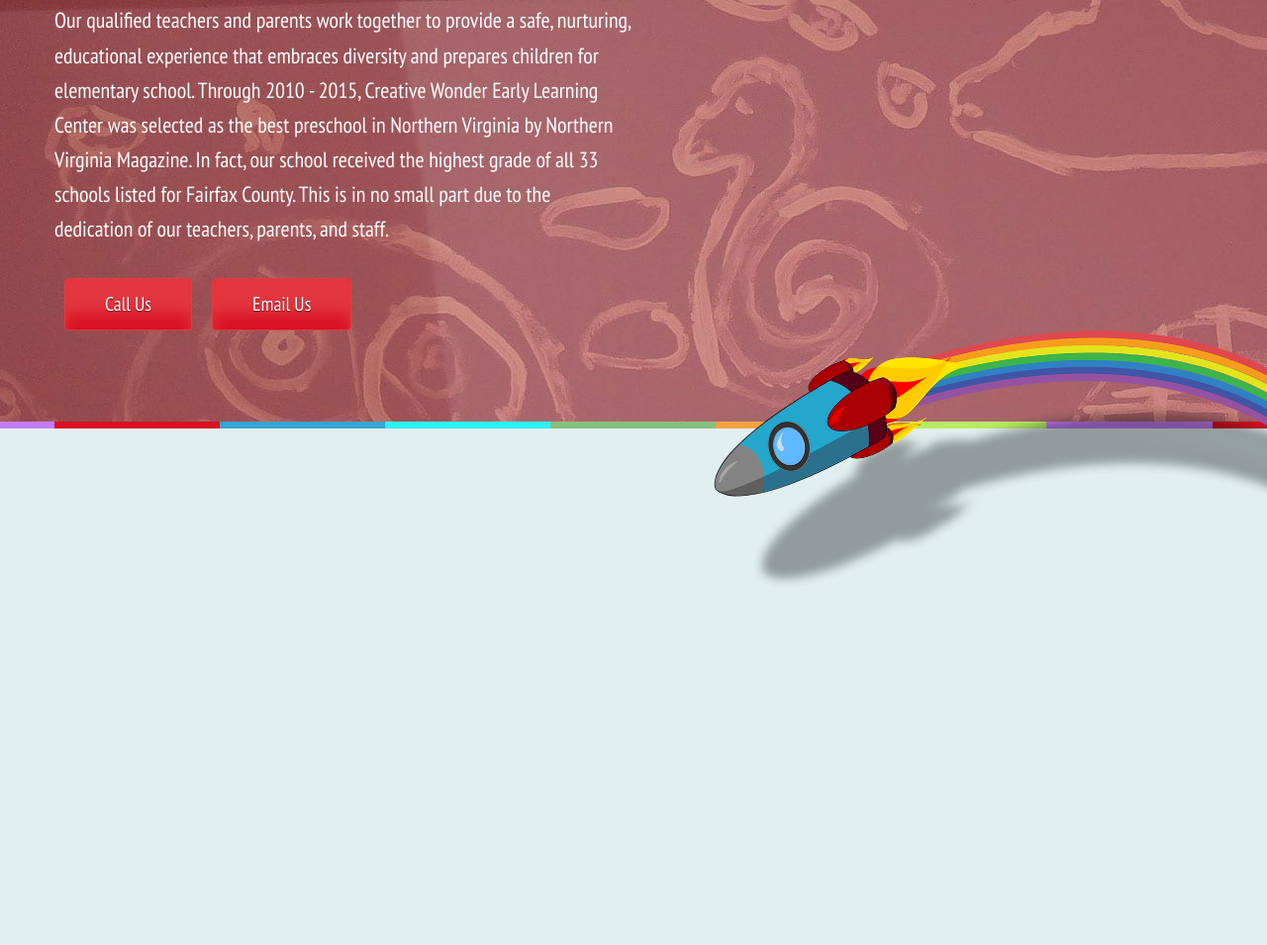
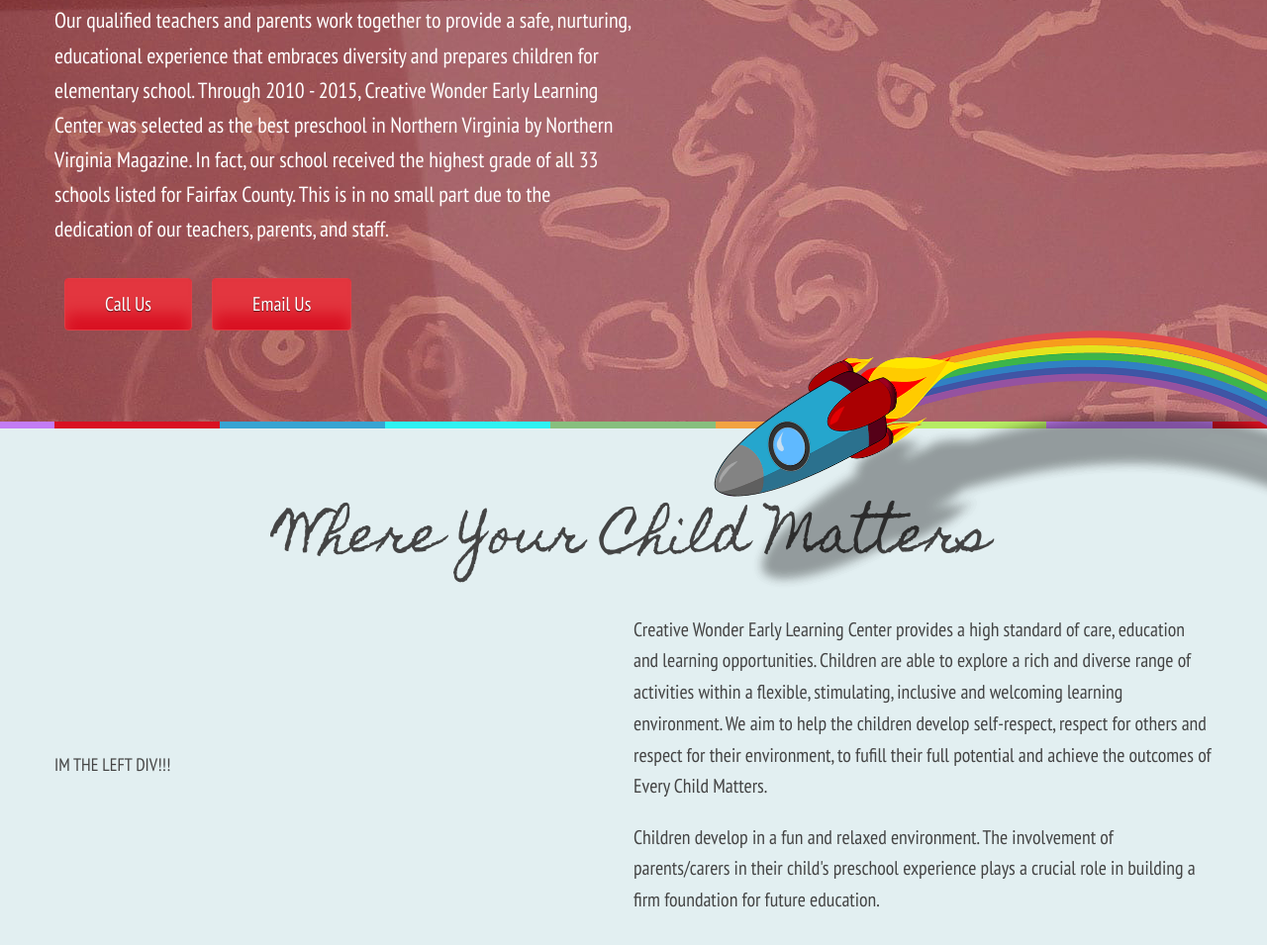
Before and after one commit to joey80/creative-wonder, a website: page app/index.html in a window 1280 px wide. Shown: the part 187-1142 px from the top of the page at 99% size. Drawn offline with Linux system fonts and the light colour scheme; a web font is replaced by a local one.

Commit message:
fixed up the grid and worked on intro section

```diff
--- a/app/assets/styles/base/_grid.css
+++ b/app/assets/styles/base/_grid.css
@@ -10,6 +10,7 @@
 
 .grid {
 	display: flex;
+	flex-direction: row;
 	max-width: 1170px;
 	height: inherit;
 	margin: 0 auto;
@@ -27,16 +28,17 @@
 	&__cell {
 
 		&--full {
-			flex: none;
-			width: 100%;
+			display: flex;
+			flex: 1 100%;
 		}
 
 		&--half {
-			flex: none;
-			width: 100%;
+			flex: 1;
+			flex-basis: 100%;
 
 			@mixin mediumScreen {
-				width: 50%;
+				max-width: 50%;
+				flex: 1;
 			}
 		}
 
@@ -47,9 +49,21 @@
 		&--quarter {
 			width: 25%;
 		}
+
+		&--center {
+			justify-content: center;
+		}
 	}
 
 	&--gutter {
 		margin: 1em 0 0 1em;
 	}
+
+	&--wrap {
+		flex-wrap: wrap;
+
+		@mixin mediumScreen {
+			flex-wrap: nowrap;
+		}
+	}
 }
--- /dev/null
+++ b/app/assets/styles/modules/_intro.css
@@ -0,0 +1,41 @@
+/*
+
+
+// ==========================================================================
+// Intro Styles
+// ==========================================================================
+
+
+*/
+
+.intro {
+
+	&__title {
+		font-family: 'Homemade Apple', cursive;
+		font-size: 1.5em;
+		padding: 30px 0px 30px 0px;
+
+		@mixin mediumScreen {
+			font-size: 2.8em;
+			padding: 40px;
+		}
+
+		@mixin largeScreen {
+
+		}
+	}
+
+	&__content {
+		font-size: 1em;
+		line-height: 1.7em;
+
+		@mixin mediumScreen {
+
+		}
+
+		@mixin largeScreen {
+			font-size: 1.1em;
+			line-height: 1.6em;
+		}
+	}
+}
--- a/app/assets/styles/styles.css
+++ b/app/assets/styles/styles.css
@@ -7,3 +7,4 @@
 @import "modules/_header";
 @import "modules/_menu";
 @import "modules/_large-hero";
+@import "modules/_intro";
--- a/app/index.html
+++ b/app/index.html
@@ -88,6 +88,32 @@
     <!-- LARGE HERO BLOCK ENDS -->
 
 
+    <!-- INTRO BLOCK STARTS -->
+    <div class="intro">
+      <!-- INTRO BLOCK GRID STARTS -->
+      <div class="grid grid--padded">
+        <div class="intro__title grid__cell--full grid__cell--center">
+          Where Your Child Matters
+        </div>
+      </div>
+      <div class="grid grid--padded grid--wrap">
+        <div class="grid__cell grid__cell--half">
+          IM THE LEFT DIV!!!
+        </div>
+        <div class="intro__content grid__cell grid__cell--half">
+          <p>Creative Wonder Early Learning Center provides a high standard of care, education and learning opportunities.
+            Children are able to explore a rich and diverse range of activities within a flexible, stimulating, inclusive
+            and welcoming learning environment. We aim to help the children develop self-respect, respect for others and
+            respect for their environment, to fufill their full potential and achieve the outcomes of Every Child Matters.</p>
+          <p>Children develop in a fun and relaxed environment. The involvement of parents/carers in their child's
+            preschool experience plays a crucial role in building a firm foundation for future education.</p>
+        </div>
+      </div>
+      <!-- INTRO BLOCK GRID ENDS -->
+    </div>
+    <!-- INTRO BLOCK ENDS -->
+
+
 
   <p />&nbsp;
   <p />&nbsp;
--- a/app/temp/styles/styles.css
+++ b/app/temp/styles/styles.css
@@ -496,6 +496,10 @@
     display: -webkit-box;
     display: -ms-flexbox;
     display: flex;
+    -webkit-box-orient: horizontal;
+    -webkit-box-direction: normal;
+    -ms-flex-direction: row;
+        flex-direction: row;
     max-width: 1170px;
     height: inherit;
     margin: 0 auto;
@@ -518,22 +522,28 @@
 }
 
 .grid__cell--full {
-    -webkit-box-flex: 0;
-    -ms-flex: none;
-        flex: none;
-    width: 100%;
+    display: -webkit-box;
+    display: -ms-flexbox;
+    display: flex;
+    -webkit-box-flex: 1;
+    -ms-flex: 1 100%;
+        flex: 1 100%;
 }
 
 .grid__cell--half {
-    -webkit-box-flex: 0;
-    -ms-flex: none;
-        flex: none;
-    width: 100%;
+    -webkit-box-flex: 1;
+    -ms-flex: 1;
+        flex: 1;
+    -ms-flex-preferred-size: 100%;
+    flex-basis: 100%;
 }
 
 @media (min-width: 790px) {
     .grid__cell--half {
-        width: 50%;
+        max-width: 50%;
+        -webkit-box-flex: 1;
+        -ms-flex: 1;
+            flex: 1;
     }
 }
 
@@ -545,8 +555,26 @@
     width: 25%;
 }
 
+.grid__cell--center {
+    -webkit-box-pack: center;
+    -ms-flex-pack: center;
+    justify-content: center;
+}
+
 .grid--gutter {
     margin: 1em 0 0 1em;
+}
+
+.grid--wrap {
+    -ms-flex-wrap: wrap;
+        flex-wrap: wrap;
+}
+
+@media (min-width: 790px) {
+    .grid--wrap {
+        -ms-flex-wrap: nowrap;
+            flex-wrap: nowrap;
+    }
 }
 
 /*
@@ -1062,3 +1090,44 @@
 .large-hero--hide {
     margin-top: 80px;
 }
+
+/*
+
+
+// ==========================================================================
+// Intro Styles
+// ==========================================================================
+
+
+*/
+
+.intro__title {
+    font-family: 'Homemade Apple', cursive;
+    font-size: 1.5em;
+    padding: 30px 0 30px 0;
+}
+
+@media (min-width: 790px) {
+    .intro__title {
+        font-size: 2.8em;
+        padding: 40px;
+    }
+}
+
+@media (min-width: 1025px) {
+}
+
+.intro__content {
+    font-size: 1em;
+    line-height: 1.7em;
+}
+
+@media (min-width: 790px) {
+}
+
+@media (min-width: 1025px) {
+    .intro__content {
+        font-size: 1.1em;
+        line-height: 1.6em;
+    }
+}
```
